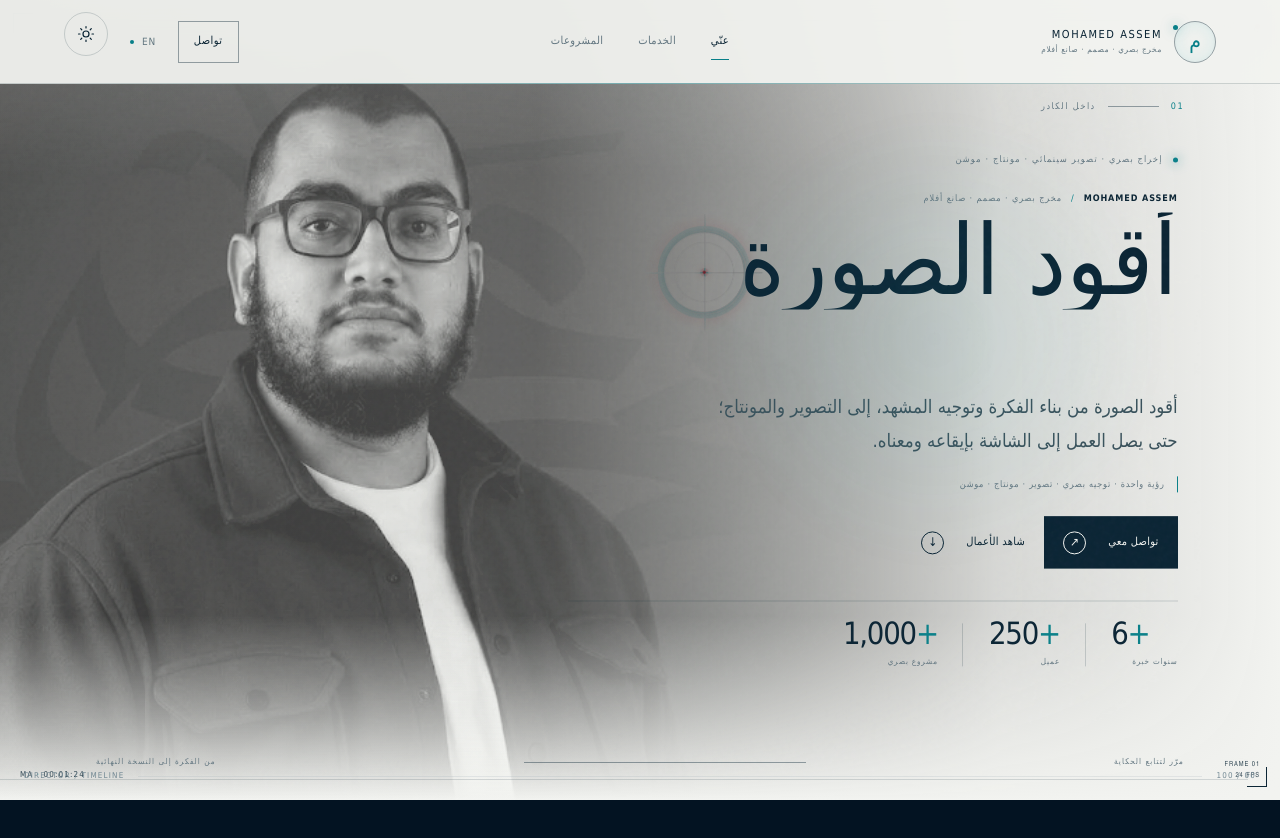
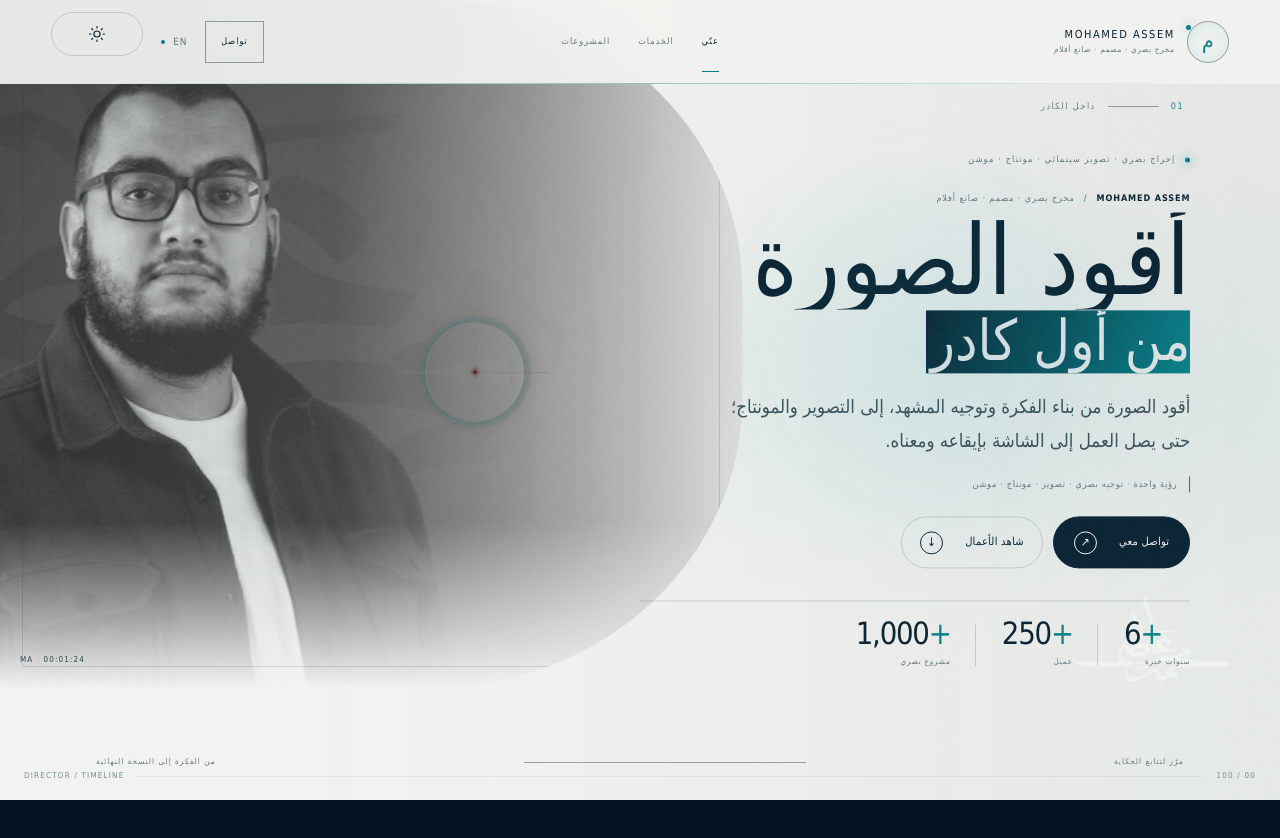
Before and after one commit to Abdo1629/assem-portfolio-web, a Next.js app: page / in a window 1280 px wide. Shown: the top 838 px of the page. Built offline with nearby package versions, Linux system fonts and the light colour scheme.

Commit message:
Redesign Visual Director header and hero

```diff
--- a/app/globals.css
+++ b/app/globals.css
@@ -517,3 +517,36 @@ html[data-theme="light"] .hero-frame::after { background: linear-gradient(90deg,
   .hero { position: relative; top: auto; height: auto; }
   .visual-scan, .visual-reticle span, .frame-label i, .scroll-line i { animation: none !important; }
 }
+
+/* VISUAL DIRECTOR — HEADER / HERO FINAL PASS */
+.nav{padding:0 max(28px,4vw);background:color-mix(in srgb,var(--bg) 76%,transparent);border-bottom:1px solid transparent;backdrop-filter:blur(18px) saturate(120%);transition:background .45s var(--ease-cinematic),border-color .45s var(--ease-cinematic)}
+.nav.nav-scrolled{background:color-mix(in srgb,var(--bg) 94%,transparent);border-color:var(--border)}
+.nav-inner{max-width:1500px;grid-template-columns:minmax(220px,1fr) auto minmax(220px,1fr);gap:24px}
+.brand-mark{border-radius:50%;transition:transform .5s var(--ease-cinematic),border-color .3s}.brand:hover .brand-mark{transform:rotate(-12deg);border-color:var(--accent)}
+.nav-links{gap:28px}.nav-link{font-size:9px;letter-spacing:.11em}.nav-link::after{bottom:-8px;height:1px;background:var(--accent);transform:scaleX(0);transition:transform .35s var(--ease-cinematic)}.nav-link:hover::after,.nav-link.is-active::after{transform:scaleX(1)}
+.nav-actions{gap:14px}.theme-toggle{min-width:92px;border-radius:999px}.language{border-radius:999px}
+.hero{background:radial-gradient(circle at 72% 50%,color-mix(in srgb,var(--accent) 11%,transparent),transparent 34%),var(--bg)}
+.hero-copy{width:min(43%,650px);right:clamp(28px,7vw,110px);z-index:7}
+.hero-title{font-size:clamp(72px,9vw,142px);letter-spacing:-.075em}.hero-title .latin-title{font-size:.42em;letter-spacing:-.035em;background:none;-webkit-text-fill-color:initial}
+.hero-frame{left:0;right:auto;width:58%;height:86%;top:7%;inset-block:auto;clip-path:inset(0 round 0 42% 42% 0);background:#07141c;box-shadow:26px 26px 90px rgba(0,0,0,.25);z-index:2}
+.hero-frame::after{background:linear-gradient(90deg,rgba(3,19,34,.02),rgba(3,19,34,.08) 45%,rgba(3,19,34,.9)),linear-gradient(0deg,var(--bg),transparent 24%,transparent 76%,rgba(0,0,0,.18))}
+.hero-portrait{object-position:38% center;filter:grayscale(1) contrast(1.16);opacity:.94}
+.hero-frame::before{inset:3%;border:1px solid rgba(255,255,255,.14);border-block:1px solid rgba(255,255,255,.14)}
+.hero-frame:has(.hero-portrait)::marker{display:none}
+.hero-frame .visual-reticle{left:64%;top:54%;width:clamp(110px,15vw,210px)}
+.hero-frame .visual-reticle span{animation-duration:22s}
+.hero-frame::after{pointer-events:none}
+.hero-frame .frame-label,.hero-frame .frame-time,.hero-frame .visual-coordinate{z-index:6}
+.hero-frame .frame-label{top:22px;inset-inline-start:24px}.hero-frame .frame-time{bottom:22px}
+.hero-frame .visual-scan{z-index:5}
+.hero-frame .frame-corner{z-index:6}
+.hero-frame .hero-lens{display:block;position:absolute;z-index:5;width:min(28vw,360px);aspect-ratio:1;right:8%;top:14%;border:1px solid rgba(255,255,255,.34);border-radius:50%;box-shadow:0 0 0 18px rgba(255,255,255,.035),0 0 70px rgba(27,165,178,.12);transform:rotate(-9deg);mix-blend-mode:screen}
+.hero-frame .hero-lens::before,.hero-frame .hero-lens::after{content:"";position:absolute;inset:9%;border:1px solid rgba(255,255,255,.18);border-radius:50%}.hero-frame .hero-lens::after{inset:25%;border-color:rgba(27,165,178,.38)}.hero-frame .hero-lens span{position:absolute;inset:40%;border-radius:50%;background:radial-gradient(circle,#8ad9dd 0 8%,#0a2a32 20%,#02080d 65%)}.hero-frame .hero-lens i{position:absolute;left:50%;top:-6%;bottom:-6%;width:1px;background:rgba(255,255,255,.18)}
+.hero-meta{display:flex;position:absolute;z-index:7;left:clamp(24px,7.5vw,116px);top:calc(var(--nav-height) + 20px);align-items:center;gap:12px;color:var(--text-muted);font-size:7px;letter-spacing:.16em}.hero-meta i{width:34px;height:1px;background:var(--border-strong)}.hero-meta span:first-child{color:var(--accent)}
+.hero-tool{display:flex;position:absolute;z-index:7;left:clamp(24px,7.5vw,116px);bottom:clamp(28px,5vh,52px);gap:7px}.hero-tool span{width:34px;height:34px;display:grid;place-items:center;border:1px solid rgba(255,255,255,.2);background:rgba(3,19,34,.42);backdrop-filter:blur(8px);border-radius:50%}
+.hero-cta-primary,.hero-cta-secondary{border-radius:999px}.hero-cta-primary{padding-inline:20px}.hero-cta-secondary{padding-inline:18px;border-color:var(--border)}
+html[data-theme="light"] .hero-frame{background:#dfe5e3;box-shadow:22px 22px 80px rgba(9,35,51,.12)}html[data-theme="light"] .hero-frame::after{background:linear-gradient(90deg,rgba(242,243,240,.02),rgba(242,243,240,.1) 45%,rgba(242,243,240,.88)),linear-gradient(0deg,#f2f3f0,transparent 24%,transparent 76%,rgba(9,35,51,.08))}html[data-theme="light"] .hero-frame .hero-lens{mix-blend-mode:multiply;border-color:rgba(9,35,51,.3)}html[data-theme="light"] .hero-tool span{background:rgba(242,243,240,.72);border-color:rgba(9,35,51,.18)}
+@media(max-width:1120px){.nav-inner{grid-template-columns:1fr auto 1fr}.nav-links{gap:18px}.nav-contact{display:none}.hero-copy{width:48%;right:5vw}.hero-title{font-size:clamp(58px,8vw,104px)}html[dir="rtl"] .hero-title{font-size:clamp(52px,7vw,92px)}.hero-frame{width:55%}}
+@media(max-width:960px){.nav-inner{display:flex;justify-content:space-between}.nav-links{display:none}.nav-actions{gap:8px}.theme-toggle{min-width:44px;width:44px;padding:0}.theme-toggle svg{width:17px;height:17px}.menu-toggle{display:inline-flex}.hero-copy{width:48%;right:4vw}.hero-title,html[dir="rtl"] .hero-title{font-size:clamp(48px,6.5vw,72px)}.hero-frame{width:55%}}
+@media(max-width:620px){.nav{padding-inline:12px}.brand-name small{display:none}.hero{position:relative;min-height:100svh;padding:calc(var(--nav-height) + 34px) 6vw 24px}.hero-frame{position:absolute;inset:0;width:100%;height:62svh;top:0;left:0;clip-path:inset(0 round 0 0 28% 0);box-shadow:none}.hero-frame::after{background:linear-gradient(0deg,var(--bg),color-mix(in srgb,var(--bg) 92%,transparent) 18%,color-mix(in srgb,var(--bg) 30%,transparent) 70%,transparent)}.hero-frame .hero-lens{width:52vw;right:-10%;top:12%}.hero-copy{position:relative;z-index:7;inset:auto;transform:none;width:100%;margin-top:43svh}.hero-meta{top:calc(var(--nav-height) + 14px);left:6vw;font-size:6px}.hero-tool{left:6vw;bottom:auto;top:53svh}.hero-tool span{width:30px;height:30px}.hero-scene-label{top:calc(var(--nav-height) + 14px);right:6vw;font-size:7px}.hero-title,html[dir="rtl"] .hero-title{font-size:clamp(46px,13vw,68px);line-height:.92}.hero-statement{font-size:15px;line-height:1.72}.hero-foot{position:relative;inset:auto;margin-top:20px}}
+@media(max-width:380px){.hero-copy{margin-top:44svh}.hero-title,html[dir="rtl"] .hero-title{font-size:clamp(42px,12vw,54px)}.hero-statement{font-size:14px}}
```
